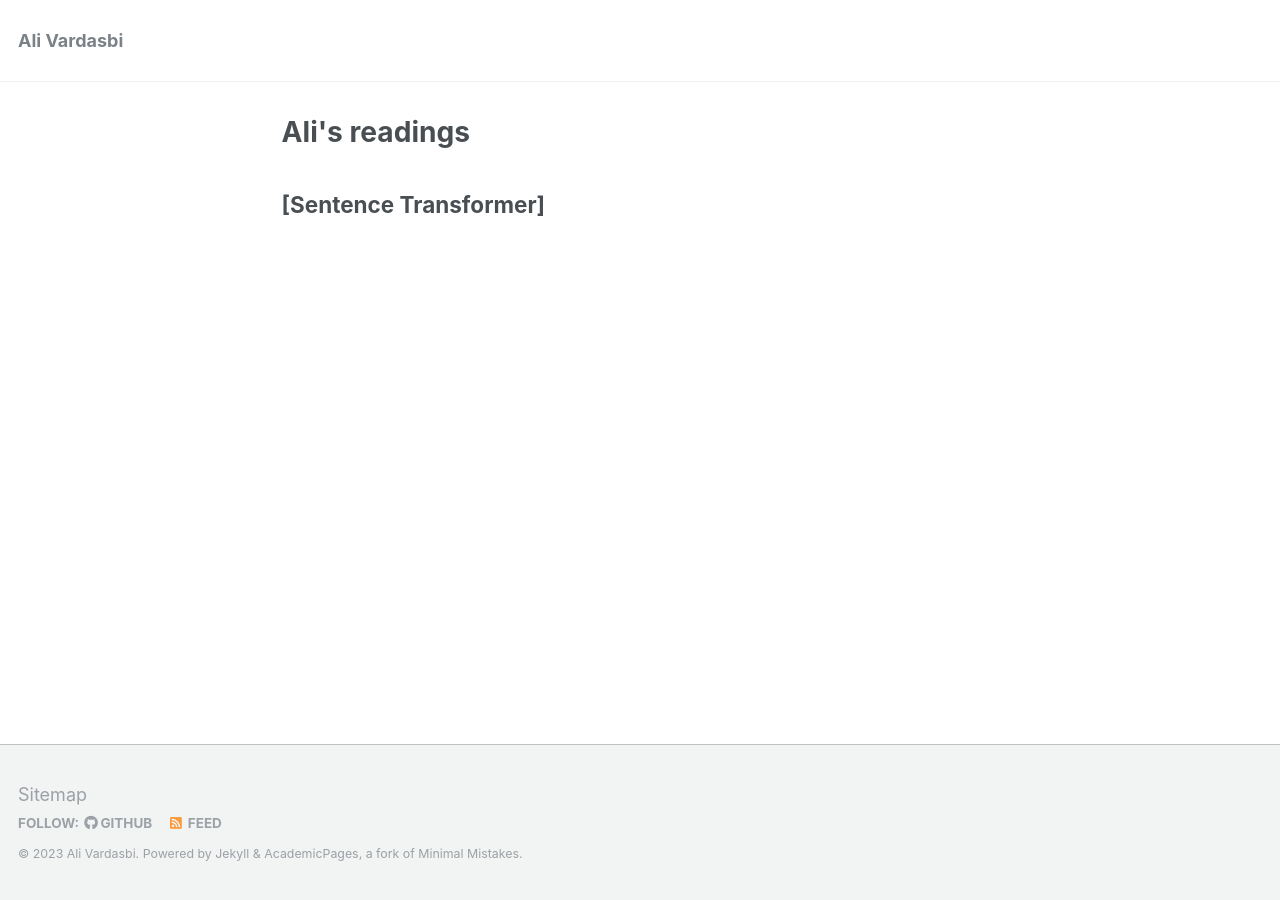
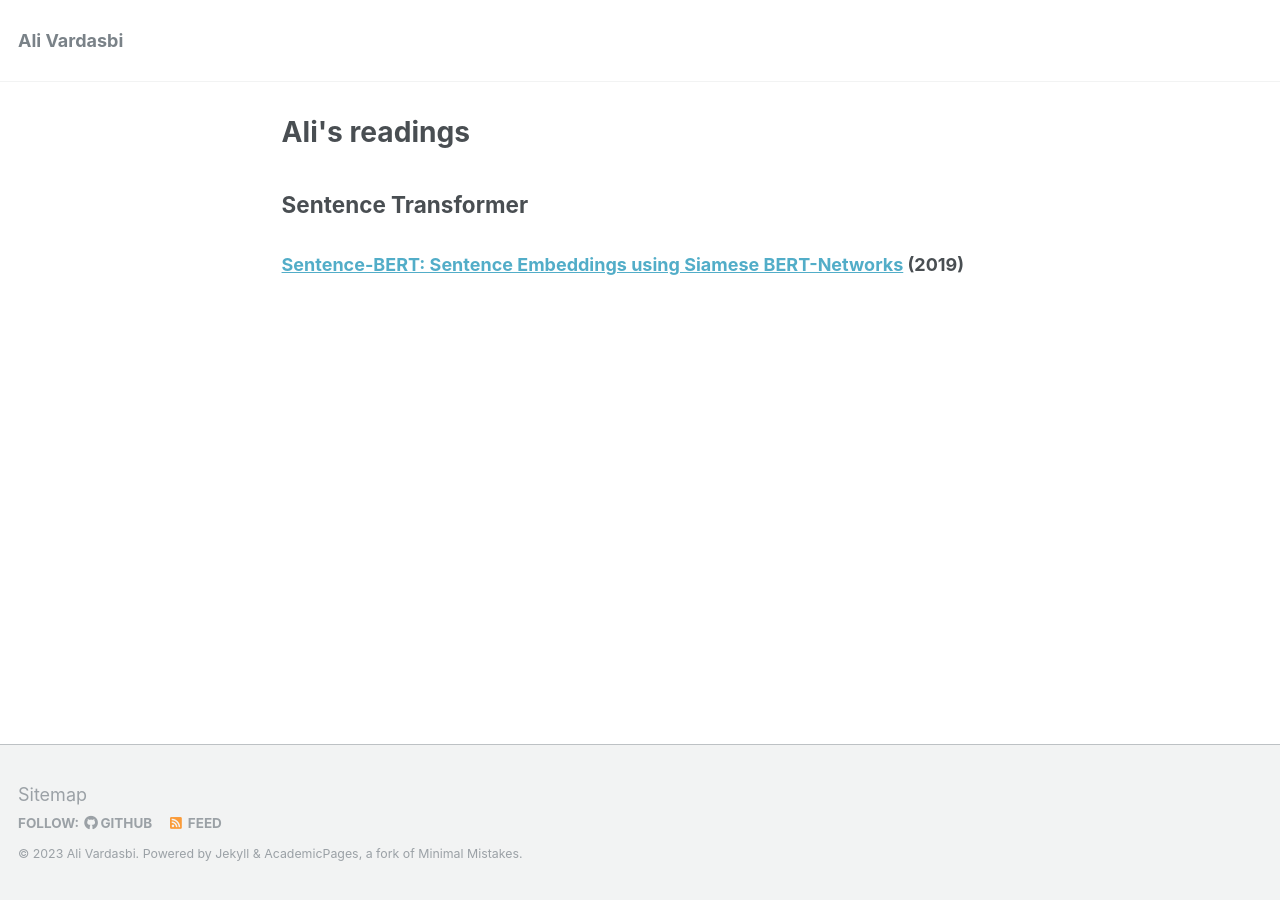
Before and after one commit to AliVard/AliVard.github.io, a Jekyll site: the page built from _pages/readings/sber.md, in a window 1280 px wide. Built offline with Jekyll 4.4.1, drawn with Linux system fonts in a browser that asks for light colours.

Commit message:
link correction

```diff
--- a/_pages/readings/sber.md
+++ b/_pages/readings/sber.md
@@ -1,11 +1,16 @@
 ---
 layout: archive
 title: "Ali's readings"
-permalink: /readings/sber/
+permalink: /sber/
 author_profile: false
 sidebar: toc
 redirect_from:
   - /readings/sber.html
 ---
 
-## [Sentence Transformer]
+## Sentence Transformer
+
+### [Sentence-BERT: Sentence Embeddings using Siamese BERT-Networks](https://arxiv.org/pdf/1908.10084.pdf) (2019)
+
+<!-- ---
+### []() () -->
```
Also changed, not shown: _pages/readings/ltr.md (+1 -1 lines), _pages/readings/rag.md (+1 -1 lines).
